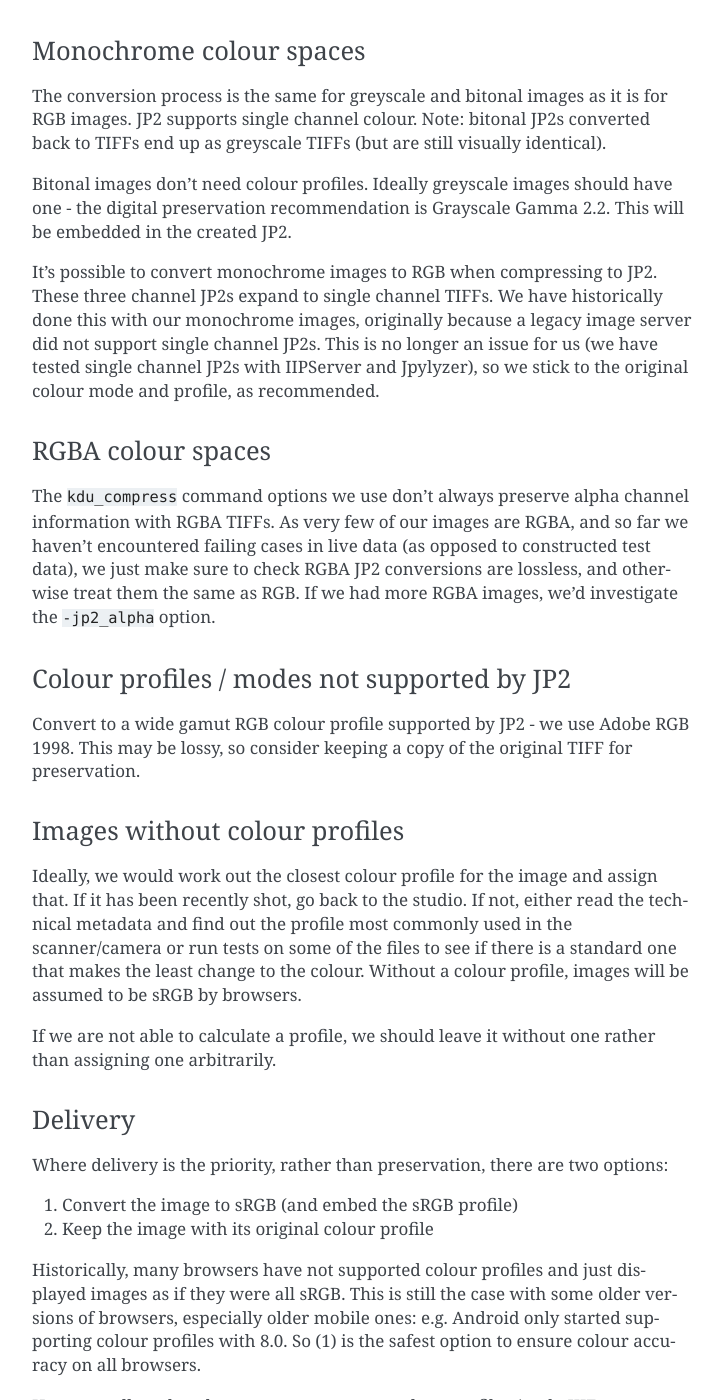
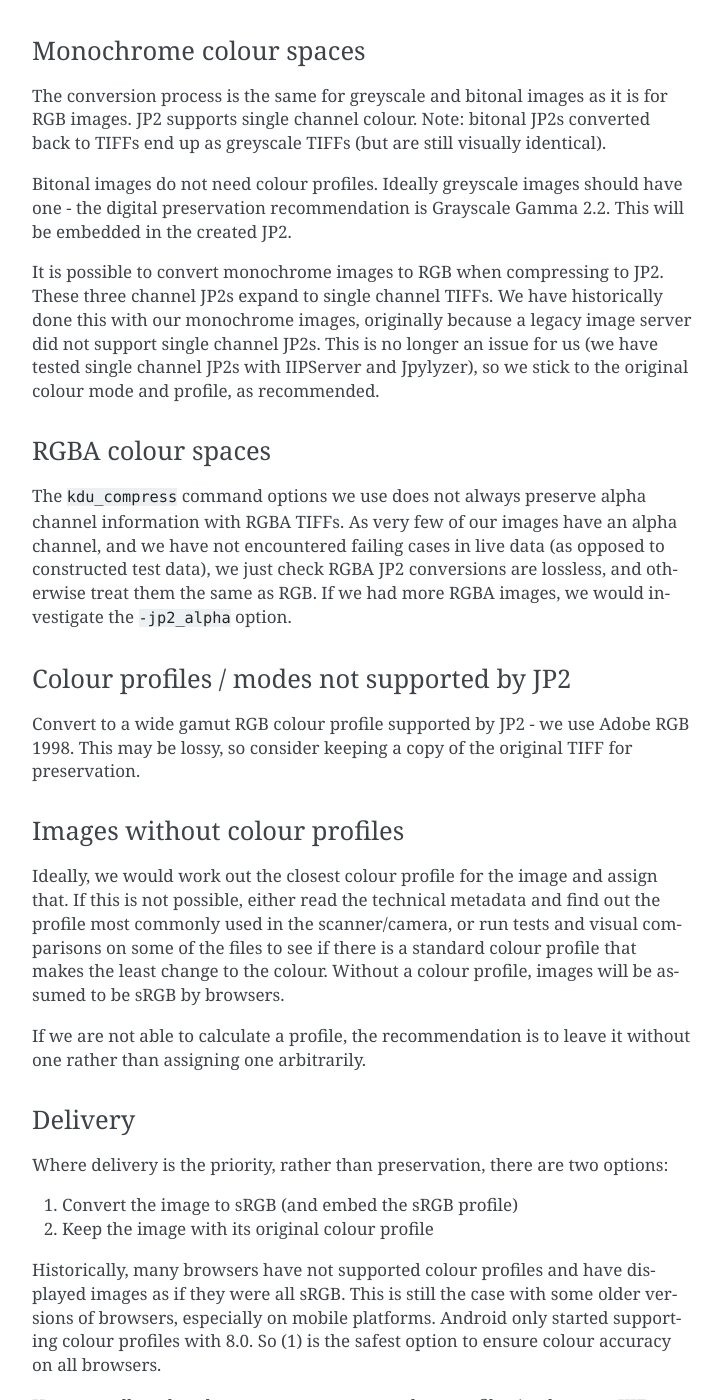
Before and after one commit to bodleian/image-processing, a Sphinx documentation site: the page built from docs/jp2_colour_management.rst, in a window 1280 px wide and 1400 px high, scrolled down 1257 px. Shown: the whole window, without its empty margins (388-1111 px from the left). Built offline with Sphinx 7.4.7, drawn with Linux system fonts in a browser that asks for light colours; some of the changed text lies outside the part shown.

Commit message:
Documentation: Copy editing

```diff
--- a/docs/digital_preservation.rst
+++ b/docs/digital_preservation.rst
@@ -1,7 +1,7 @@
 Digital Preservation
 --------------------
 
-This package has a strong emphasis on digital preservation, as we want to use lossless JP2s as our preservation master files. It was developed with input from our digital preservation team
+This package has a strong emphasis on digital preservation, as we want to use lossless JP2s as our preservation master files. It was developed with input from our digital preservation team.
 
 By default it checks:
 - the JP2 is valid (using `jpylyzer`_)
@@ -11,8 +11,8 @@
 
 .. _Jpylyzer: http://jpylyzer.openpreservation.org/
 
-It doesn't check:
-- the technical metadata is correctly copied over to the JP2 (but we do extract this to a separate file)
+It does not check:
+- the technical metadata is correctly copied over to the JP2 (we extract this to a separate file)
 - the JP2 displays as expected in viewers
 - the JPG to TIFF conversion, if the source file was a JPG (beyond checking the colour profiles match). It is a lossy conversion, so the pixels will not be identical
 
--- a/docs/jp2_colour_management.rst
+++ b/docs/jp2_colour_management.rst
@@ -24,7 +24,7 @@
 
 JPX does support it, but isn't recommended for digital preservation.
 
-JP2 only supports a restricted set of ICC profile features. For example the `sRGB v4 ICC preference profile <http://www.color.org/srgbprofiles.xalter#v4pref>`__ is not supported, and cannot be embedded into a JP2 file using Kakadu. Setting ``-jp2_space sRGB`` on ``kdu_compress`` will erase the embedded profile and so allow it to be converted. But the sRGB IEC61966-2.1 profile thus assigned is sufficiently different that in some cases there's a noticeable tint to the created JP2.
+JP2 only supports a restricted set of ICC profile features. For example the `sRGB v4 ICC preference profile <http://www.color.org/srgbprofiles.xalter#v4pref>`__ is not supported, and cannot be embedded into a JP2 file using Kakadu. Setting ``-jp2_space sRGB`` on ``kdu_compress`` will erase the embedded profile and so allow it to be converted. But the sRGB IEC61966-2.1 profile thus assigned is sufficiently different that in some cases there is a noticeable tint to the created JP2.
 
 Recommendations
 ---------------
@@ -34,21 +34,21 @@
 Supported RGB colour profiles
 ~~~~~~~~~~~~~~~~~~~~~~~~~~~~~
 
-If the original TIFF has an RGB colour profile supported by JP2, this is simple. Convert directly from the original TIFF, without any colour conversion beforehand, and don't use the ``-jp2_space`` parameter in ``kdu_compress``.
+If the original TIFF has an RGB colour profile supported by JP2, this is simple. Convert directly from the original TIFF, without any colour conversion beforehand, and do not use the ``-jp2_space`` parameter in ``kdu_compress``.
 
 Monochrome colour spaces
 ~~~~~~~~~~~~~~~~~~~~~~~~
 
 The conversion process is the same for greyscale and bitonal images as it is for RGB images. JP2 supports single channel colour. Note: bitonal JP2s converted back to TIFFs end up as greyscale TIFFs (but are still visually identical).
 
-Bitonal images don't need colour profiles. Ideally greyscale images should have one - the digital preservation recommendation is Grayscale Gamma 2.2. This will be embedded in the created JP2.
+Bitonal images do not need colour profiles. Ideally greyscale images should have one - the digital preservation recommendation is Grayscale Gamma 2.2. This will be embedded in the created JP2.
 
-It's possible to convert monochrome images to RGB when compressing to JP2. These three channel JP2s expand to single channel TIFFs. We have historically done this with our monochrome images, originally because a legacy image server did not support single channel JP2s. This is no longer an issue for us (we have tested single channel JP2s with IIPServer and Jpylyzer), so we stick to the original colour mode and profile, as recommended.
+It is possible to convert monochrome images to RGB when compressing to JP2. These three channel JP2s expand to single channel TIFFs. We have historically done this with our monochrome images, originally because a legacy image server did not support single channel JP2s. This is no longer an issue for us (we have tested single channel JP2s with IIPServer and Jpylyzer), so we stick to the original colour mode and profile, as recommended.
 
 RGBA colour spaces
 ~~~~~~~~~~~~~~~~~~
 
-The ``kdu_compress`` command options we use don't always preserve alpha channel information with RGBA TIFFs. As very few of our images are RGBA, and so far we haven't encountered failing cases in live data (as opposed to constructed test data), we just make sure to check RGBA JP2 conversions are lossless, and otherwise treat them the same as RGB. If we had more RGBA images, we'd investigate the ``-jp2_alpha`` option.
+The ``kdu_compress`` command options we use does not always preserve alpha channel information with RGBA TIFFs. As very few of our images have an alpha channel, and we have not encountered failing cases in live data (as opposed to constructed test data), we just check RGBA JP2 conversions are lossless, and otherwise treat them the same as RGB. If we had more RGBA images, we would investigate the ``-jp2_alpha`` option.
 
 Colour profiles / modes not supported by JP2
 ~~~~~~~~~~~~~~~~~~~~~~~~~~~~~~~~~~~~~~~~~~~~
@@ -58,9 +58,9 @@
 Images without colour profiles
 ~~~~~~~~~~~~~~~~~~~~~~~~~~~~~~
 
-Ideally, we would work out the closest colour profile for the image and assign that. If it has been recently shot, go back to the studio. If not, either read the technical metadata and find out the profile most commonly used in the scanner/camera or run tests on some of the files to see if there is a standard one that makes the least change to the colour. Without a colour profile, images will be assumed to be sRGB by browsers.
+Ideally, we would work out the closest colour profile for the image and assign that. If this is not possible, either read the technical metadata and find out the profile most commonly used in the scanner/camera, or run tests and visual comparisons on some of the files to see if there is a standard colour profile that makes the least change to the colour. Without a colour profile, images will be assumed to be sRGB by browsers.
 
-If we are not able to calculate a profile, we should leave it without one rather than assigning one arbitrarily.
+If we are not able to calculate a profile, the recommendation is to leave it without one rather than assigning one arbitrarily.
 
 Delivery
 ~~~~~~~~
@@ -70,9 +70,9 @@
 1. Convert the image to sRGB (and embed the sRGB profile)
 2. Keep the image with its original colour profile
 
-Historically, many browsers have not supported colour profiles and just displayed images as if they were all sRGB. This is still the case with some older versions of browsers, especially older mobile ones: e.g. Android only started supporting colour profiles with 8.0. So (1) is the safest option to ensure colour accuracy on all browsers.
+Historically, many browsers have not supported colour profiles and have displayed images as if they were all sRGB. This is still the case with some older versions of browsers, especially on mobile platforms. Android only started supporting colour profiles with 8.0. So (1) is the safest option to ensure colour accuracy on all browsers.
 
-However, all modern browsers now support colour profiles (as do IIIF servers like IIPImage), and use of legacy browsers will only decrease further with time. So with (2) most users would still be able to view images with colour accuracy. Keeping the original colour profile also means users with wide gamut monitors can see AdobeRGB images with the full depth of colour, rather than being limited to the narrower sRGB gamut.
+However, all modern browsers now support colour profiles (as do many IIIF servers, such as IIP). So with (2) most users would still be able to view images with colour accuracy. Keeping the original colour profile also permits users with wide gamut monitors can see AdobeRGB images with the full depth of colour, rather than being limited to the narrower sRGB gamut.
 
 We use the same JP2 for preservation and delivery, so we have to use (2) in any case, to avoid the lossy conversion to sRGB.
 
@@ -82,7 +82,7 @@
 As well as manual visual checks, our JP2 conversion methods have all been tested by
 1. Compressing the TIFF to JP2
 2. Validating the JP2 with jpylyzer
-2. Expanding the JP2 to a new TIFF
-3. Comparing the colour mode, colour profile and pixels of the original and new TIFF
+3. Expanding the JP2 to a new TIFF
+4. Comparing the colour mode, colour profile and pixels of the original and new TIFF
 
 If any of the comparisons are not equal (with the exception of bitonal images, which we expect to produce greyscale TIFFs when converted back), the conversion is not considered lossless. This test ensures we can always return to a visually identical source TIFF file.
```
